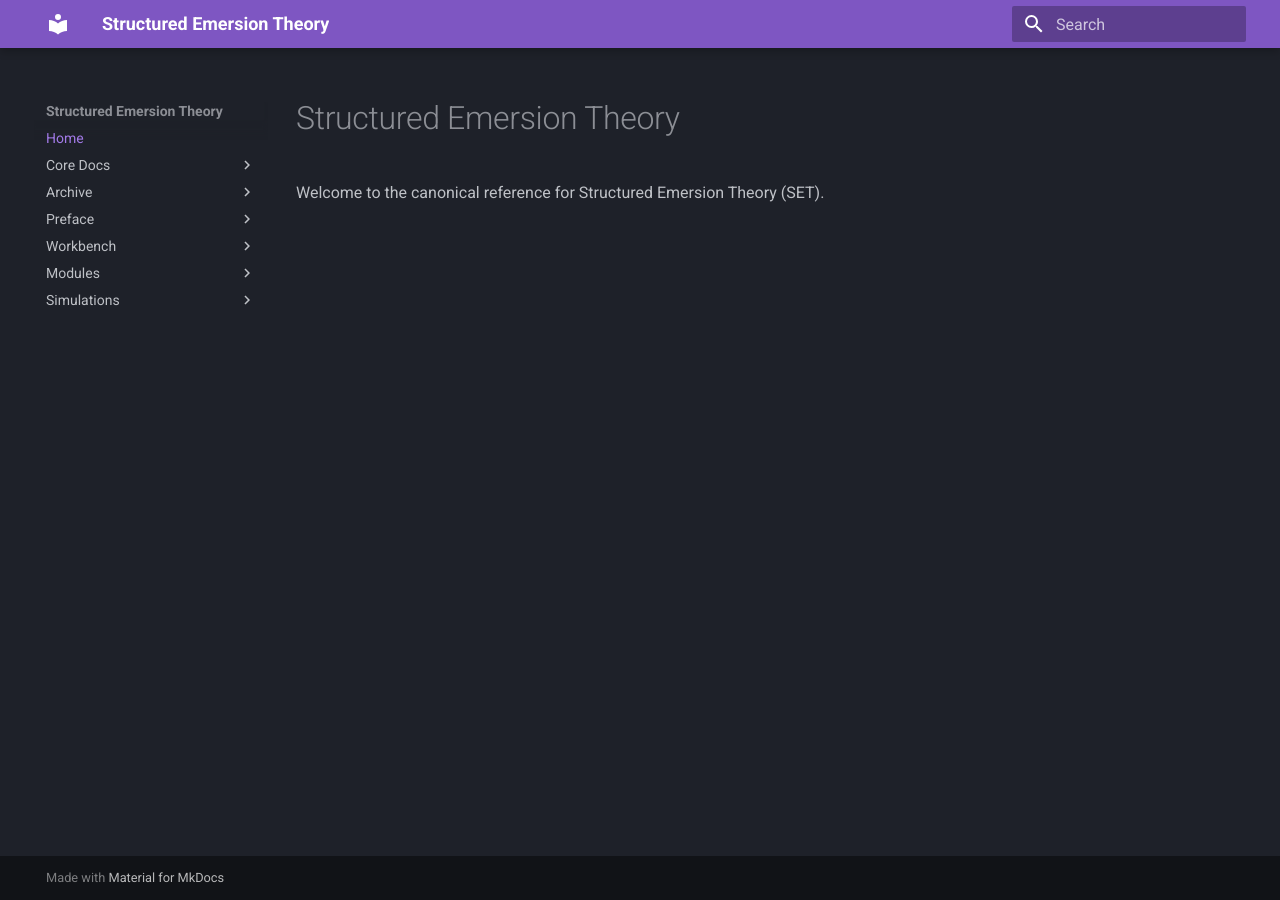
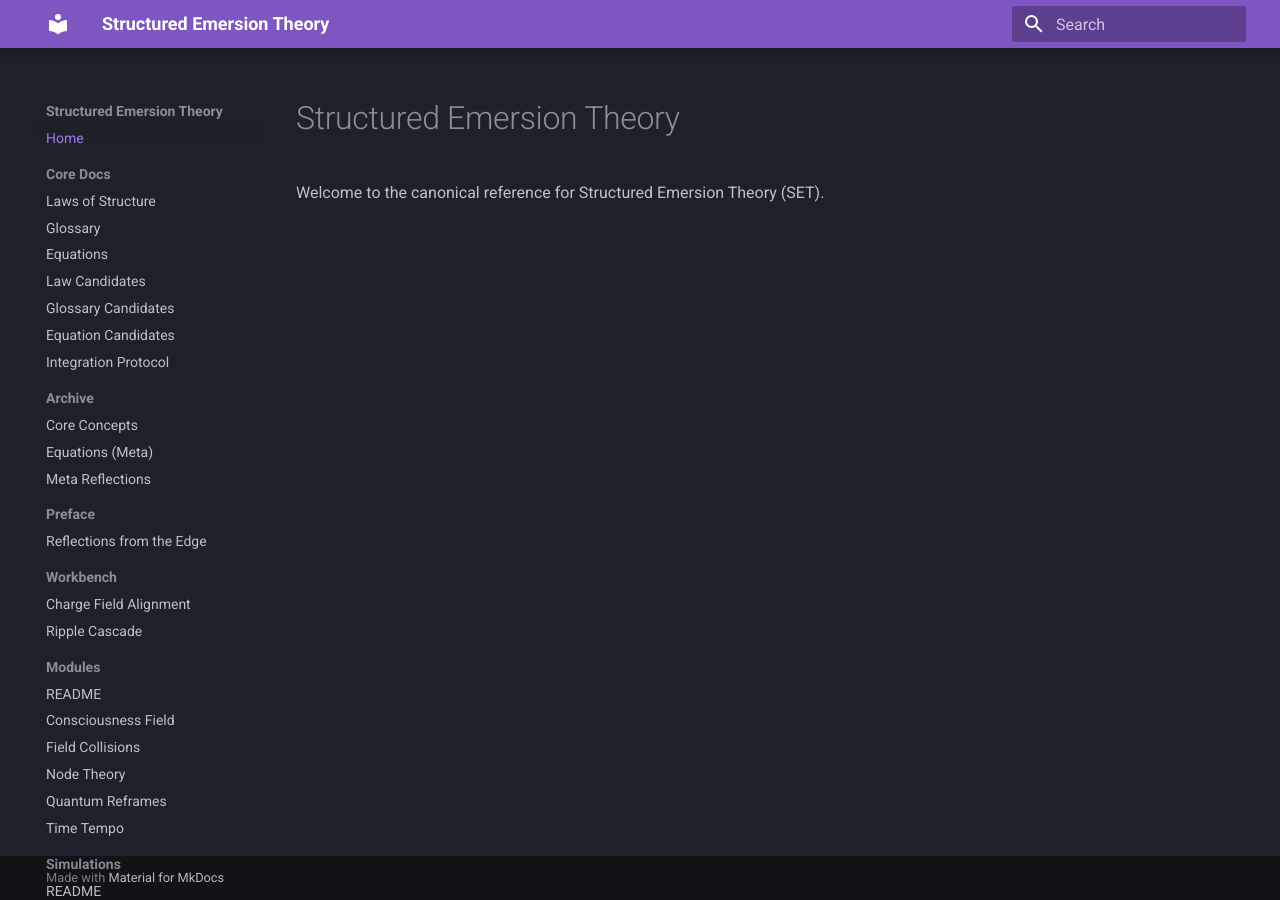
Before and after one commit to Structured-Emersion-Theory/Structured-Emersion-Theory, an MkDocs documentation site: the page built from docs/index.md, in a window 1280 px wide. Built offline with MkDocs 1.6.1 and Material for MkDocs 9.7.7, drawn with Linux system fonts in a browser that asks for light colours.

Commit message:
webpage changes

```diff
--- a/mkdocs.yml
+++ b/mkdocs.yml
@@ -4,10 +4,11 @@ theme:
   name: material
   palette:
     scheme: slate
-    primary: deep purple
+    primary: "deep purple"
     accent: indigo
   features:
-    - navigation.top
+    - navigation.sections
+
 
 nav:
   - Home: index.md
```
